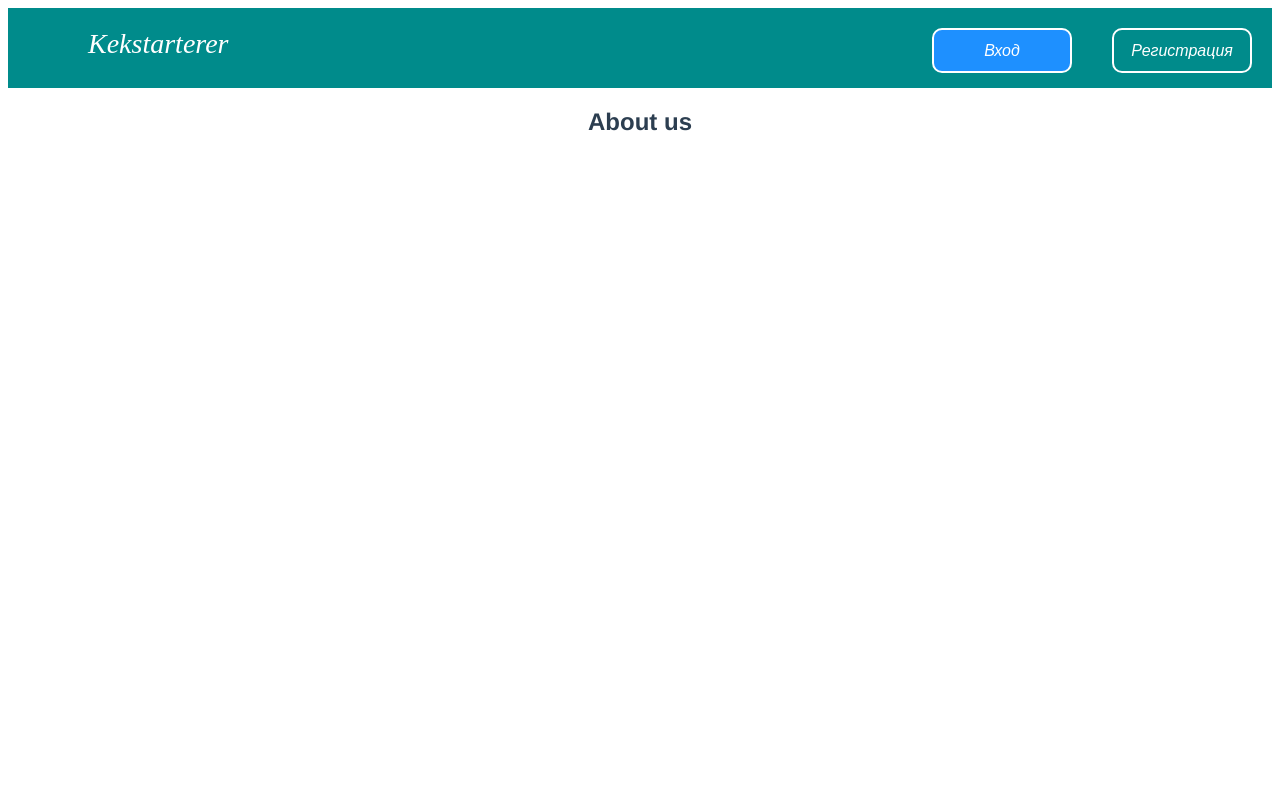
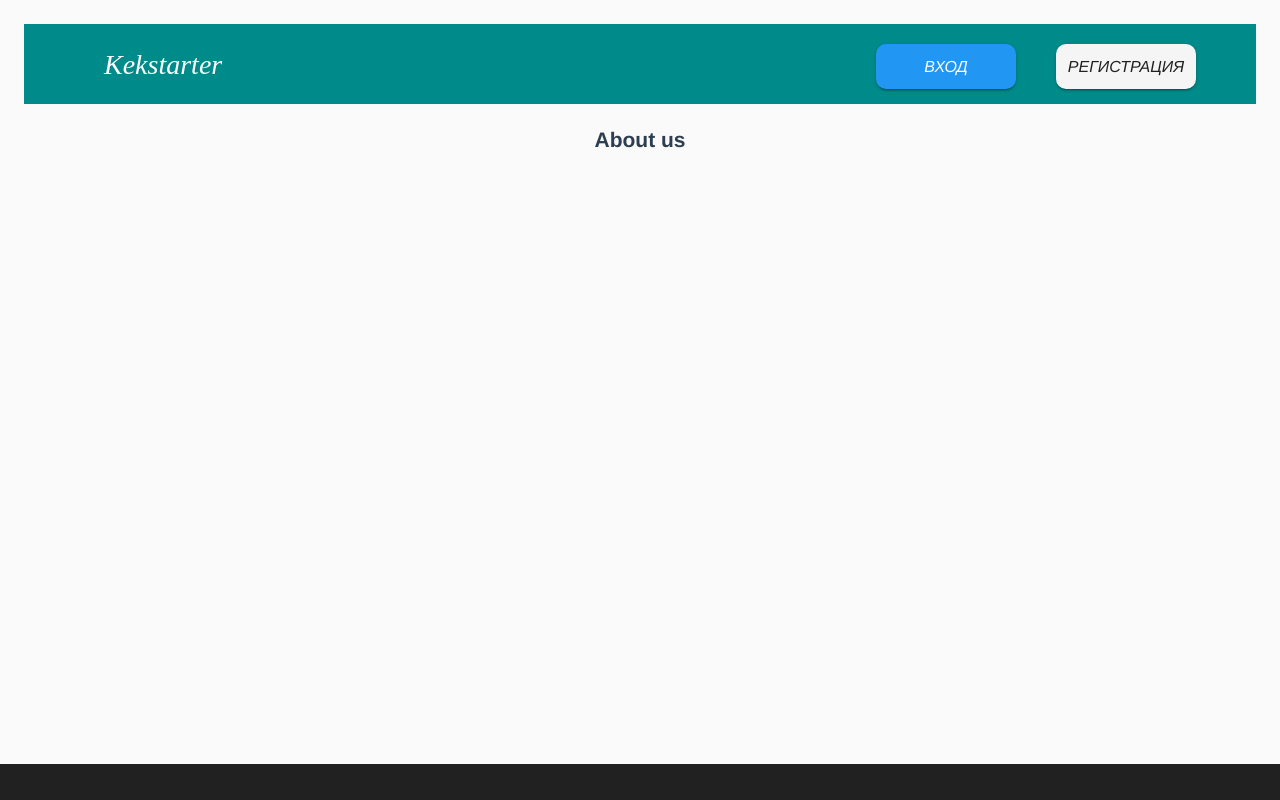
Before and after one commit to Tommy-88/Kekstarter, a Vue app in the folder Vu/: page /#/ in a window 1280 px wide. Built offline with nearby package versions, Linux system fonts and the light colour scheme.

Commit message:
Started reworking with vuetify

```diff
--- a/Vu/package.json
+++ b/Vu/package.json
@@ -13,7 +13,8 @@
   "dependencies": {
     "vue": "^2.5.2",
     "vue-router": "^3.0.1",
-    "vue2-circle-progress": "^1.2.3"
+    "vue2-circle-progress": "^1.2.3",
+    "vuetify": "^1.5.16"
   },
   "devDependencies": {
     "autoprefixer": "^7.1.2",
--- a/Vu/src/App.vue
+++ b/Vu/src/App.vue
@@ -1,18 +1,49 @@
 <template>
-  <div id="app">
-    <header-component></header-component>
-
-    <router-view></router-view>
-  </div>
+  <v-app id="app">
+    <navbar v-if="this.authorized"></navbar>
+    <v-content>
+      <v-container fluid class="noMargin">
+        <app-header></app-header>
+        <router-view></router-view>
+      </v-container>
+    </v-content>
+    <v-footer dark></v-footer>
+  </v-app>
 </template>
 
 <script>
+import Header from './components/Header'
 export default {
-  name: 'App'
+  name: 'App',
+  components: {Header},
+  data () {
+    return {
+      authorized: false
+    }
+  },
+  methods: {
+    getAuthorized: function () {
+      if (localStorage.getItem('loggedUser')) {
+        this.authorized = JSON.parse(localStorage.getItem('loggedUser')).isLogged
+      }
+      else {
+        this.authorized = false
+      }
+    }
+  },
+  mounted() {
+    this.$router.afterEach((to, from, next) => {
+      this.getAuthorized()
+    })
+    this.getAuthorized()
+  }
 }
 </script>
 
 <style>
+  .noMargin {
+    padding: 0;
+  }
 #app {
   font-family: 'Avenir', Helvetica, Arial, sans-serif;
   -webkit-font-smoothing: antialiased;
--- a/Vu/src/components/ItemComponent.vue
+++ b/Vu/src/components/Fee.vue
@@ -1,24 +1,18 @@
 <template>
-  <div class="list-item">
-    <button id="delete" v-on:click="clearAll"></button>
-    <div class="msg">
-      <p> {{ this.message }}</p>
-      </div>
-    <div class="collected"  v-on:click="addOne">{{this.collected}} / {{this.needed}}</div>
-    <circle-progress :fill="{color: '#008B8B'}" :progress="progressRate"
-                     :size="100" :start-angle="-Math.PI/2" :show-percent="false" ref="unique">
-    </circle-progress>
-  </div>
+  <v-card>
+    <v-card-title primary-title>
+      <div class="headline">Author</div>
+    </v-card-title>
+  </v-card>
 </template>
 
 <script>
 export default {
   name: 'ItemComponent',
-  props: {
-    message: String,
-    collected: Number,
-    needed: Number,
-    feeID: Number
+  data () {
+    return {
+      item: JSON
+    }
   },
   computed: {
     progressRate: function () {
--- /dev/null
+++ b/Vu/src/components/Header.vue
@@ -0,0 +1,108 @@
+<template>
+  <header>
+    <div class="name" v-on:click="toHome">Kekstarter</div>
+    <v-btn dark color="red" class="logout" v-if="authorized" v-on:click="logout">Выход</v-btn>
+    <v-btn color="darkcyan" class="register" v-if="!authorized">Регистрация</v-btn>
+    <v-btn color="blue" dark class="login" v-if="!authorized" v-on:click="login">Вход</v-btn>
+  </header>
+</template>
+
+<script>
+  export default {
+    name: 'Header',
+    props: {
+    },
+    data () {
+      return {
+        authorized: false
+      }
+    },
+    methods: {
+      logout: function () {
+        localStorage.clear()
+        if (this.$route.name === 'home') {
+          document.location.reload()
+        }
+        this.$router.push('/')
+      },
+      login: function () {
+        this.$router.push('/auth')
+      },
+      toHome: function () {
+        this.$router.push({name: 'home'})
+      },
+      toFees: function () {
+        var user = JSON.parse(localStorage.getItem('loggedUser'))
+        const userid = user.userid
+        this.$router.push({name: 'allFees', params: {userid: userid}})
+      },
+      getAuthorized: function () {
+        if (localStorage.getItem('loggedUser')) {
+          this.authorized = JSON.parse(localStorage.getItem('loggedUser')).isLogged
+        }
+        else {
+          this.authorized = false
+        }
+      }
+    },
+    mounted() {
+      this.$router.afterEach((to, from, next) => {
+        this.getAuthorized()
+      })
+      this.getAuthorized()
+    }
+  }
+</script>
+
+<style scoped>
+  header {
+    background-color: darkcyan;
+    height: 80px;
+    margin: 0;
+    padding: 0;
+    position: relative;
+    margin-bottom: 20px;
+    padding-right: 40px;
+  }
+  button {
+    font-style: italic;
+    font-size: medium;
+    height: 45px;
+    width: 140px;
+    padding: 10px;
+    margin: 20px;
+    float: right;
+    border-radius: 10px;
+    color: white;
+    cursor: pointer;
+  }
+  div {
+    display: inline-block;
+    color: white;
+    font-style: italic;
+    cursor: pointer;
+  }
+  div .name {
+    color: white;
+    float: left;
+    margin: 20px 80px;
+    vertical-align: center;
+    font-size: 28px;
+    font-family: cursive;
+  }
+  div .myFees
+  {
+    color: white;
+    float: right;
+    padding: 10px;
+    height: 20px;
+    margin: 20px;
+  }
+  div .settings {
+    padding: 10px;
+    height: 20px;
+    margin: 20px;
+    float: right;
+  }
+
+</style>
--- a/Vu/src/components/HeaderComponent.vue
+++ /dev/null
@@ -1,118 +0,0 @@
-<template>
-  <header>
-    <div class="name" v-on:click="toHome">Kekstarterer</div>
-    <button class="logout" v-if="authorized" v-on:click="logout">Выход</button>
-    <div class="settings" v-if="authorized">Настройки</div>
-    <div class="myFees" v-if="authorized" v-on:click="toFees">Мои сборы</div>
-    <button class="register" v-if="!authorized">Регистрация</button>
-    <button class="login" v-if="!authorized" v-on:click="login">Вход</button>
-  </header>
-</template>
-
-<script>
-export default {
-  name: 'Header',
-  props: {
-  },
-  data () {
-    return {
-      authorized: false
-    }
-  },
-  methods: {
-    logout: function () {
-      localStorage.clear()
-      this.$router.push('/')
-    },
-    login: function () {
-      this.$router.push('/auth')
-    },
-    toHome: function () {
-      this.$router.push({name: 'home'})
-    },
-    toFees: function () {
-      var user = JSON.parse(localStorage.getItem('loggedUser'))
-      const userid = user.userid
-      this.$router.push({name: 'allFees', params: {userid: userid}})
-    },
-    getAuthorized: function () {
-      if (localStorage.getItem('loggedUser')) {
-        this.authorized = JSON.parse(localStorage.getItem('loggedUser')).isLogged
-      }
-      else {
-        this.authorized = false
-      }
-    }
-  },
-  mounted() {
-    this.$router.afterEach((to, from, next) => {
-      this.getAuthorized()
-    })
-    this.getAuthorized()
-  }
-}
-</script>
-
-<style scoped>
-  header {
-    background-color: darkcyan;
-    height: 80px;
-    margin: 0;
-    padding: 0;
-    position: relative;
-  }
-  button {
-    font-style: italic;
-    font-size: medium;
-    height: 45px;
-    width: 140px;
-    padding: 10px;
-    margin: 20px;
-    float: right;
-    border-radius: 10px;
-    color: white;
-    cursor: pointer;
-  }
-  div {
-    display: inline-block;
-    color: white;
-    font-style: italic;
-    cursor: pointer;
-  }
-  div .name {
-    color: white;
-    float: left;
-    margin: 20px 80px;
-    vertical-align: center;
-    font-size: 28px;
-    font-family: cursive;
-  }
-  .logout {
-    border: solid red 2px;
-    background-color: red;
-  }
-  div .myFees
-  {
-    color: white;
-    float: right;
-    padding: 10px;
-    height: 20px;
-    margin: 20px;
-  }
-  div .settings {
-    padding: 10px;
-    height: 20px;
-    margin: 20px;
-    float: right;
-  }
-  .login {
-    border: solid white 2px;
-    background-color: dodgerblue;
-  }
-  .register {
-    border: solid white 2px;
-    float: right;
-    background-color: darkcyan;
-  }
-
-</style>
--- a/Vu/src/components/LoginComponent.vue
+++ b/Vu/src/components/LoginComponent.vue
@@ -1,10 +1,27 @@
 <template>
   <main>
-    <h2>Вход</h2>
-    <form  v-on:submit="authUser(login, password)">
-      <input v-model="login" placeholder="Login">
-      <input v-model="password" type="password" placeholder="Password">
-      <button>Войти</button>
+    <form>
+      <v-layout align-center column fill-height>
+        <h2>Вход</h2>
+        <v-text-field
+          v-model="login"
+          :rules="loginRules"
+          label="Login"
+          required
+          @input="$v.login.$touch()"
+          @blur="$v.login.$touch()"
+        ></v-text-field>
+        <v-text-field
+          v-model="password"
+          :rules="passwordRules"
+          label="Password"
+          type="password"
+          required
+          @input="$v.password.$touch()"
+          @blur="$v.password.$touch()"
+        ></v-text-field>
+        <v-btn v-on:click="authUser(login, password)" color="blue" dark>Login</v-btn>
+      </v-layout>
     </form>
   </main>
 </template>
@@ -13,6 +30,17 @@
 export default {
   name: 'LoginComponent',
   methods: {
+    validate () {
+      if (this.$refs.form.validate()) {
+        this.snackbar = true
+      }
+    },
+    reset () {
+      this.$refs.form.reset()
+    },
+    resetValidation () {
+      this.$refs.form.resetValidation()
+    },
     authUser: function (login, password) {
       if (login === 'admin' && password === 'admin') {
         var loggedUser = {userid: login, isLogged: true}
@@ -31,6 +59,7 @@ export default {
 <style scoped>
   h2 {
     color: darkcyan;
+    margin-top: 20px;
   }
   input {
     border: solid grey 2px;
@@ -40,6 +69,7 @@ export default {
     margin: 20px auto;
     display: block;
     font-size: 25px;
+    padding-left: 15px;
   }
   button {
     border: solid white 2px;
--- /dev/null
+++ b/Vu/src/components/NavBar.vue
@@ -0,0 +1,64 @@
+<template>
+    <v-navigation-drawer
+      v-model="drawer"
+      app
+      width=170px
+      dark
+      permanent
+    >
+      <v-toolbar flat class="transparent">
+        <v-list class="pa-0">
+          <v-list-tile>
+            <v-list-tile-content>
+              <v-list-tile-title>Навигация</v-list-tile-title>
+            </v-list-tile-content>
+          </v-list-tile>
+        </v-list>
+      </v-toolbar>
+
+      <v-list dense>
+        <v-divider></v-divider>
+
+        <v-list-tile
+          v-for="item in items"
+          :key="item.title"
+          @click="moveTo(item)"
+        >
+          <v-list-tile-action>
+            <v-icon>{{ item.icon }}</v-icon>
+          </v-list-tile-action>
+
+          <v-list-tile-content>
+            <v-list-tile-title>{{ item.title }}</v-list-tile-title>
+          </v-list-tile-content>
+        </v-list-tile>
+      </v-list>
+    </v-navigation-drawer>
+</template>
+
+<script>
+export default {
+  name: 'Header',
+  props: {
+  },
+  data () {
+    return {
+      drawer: true,
+      items: [
+        { title: 'Главная', icon: 'home', name: 'home' },
+        { title: 'Мои сборы', icon: 'dashboard', name: 'allFees'}
+      ],
+      right: null
+    }
+  },
+  methods: {
+    moveTo: function (item) {
+      this.$router.push({name: item.name, params: {userid: JSON.parse(localStorage.getItem('loggedUser')).userid }})
+    }
+  }
+}
+</script>
+
+<style scoped>
+
+</style>
```
Also changed, not shown: Vu/src/components/AllFeesComponent.vue (+25 -11 lines), Vu/src/router/index.js (+9 -6 lines).
